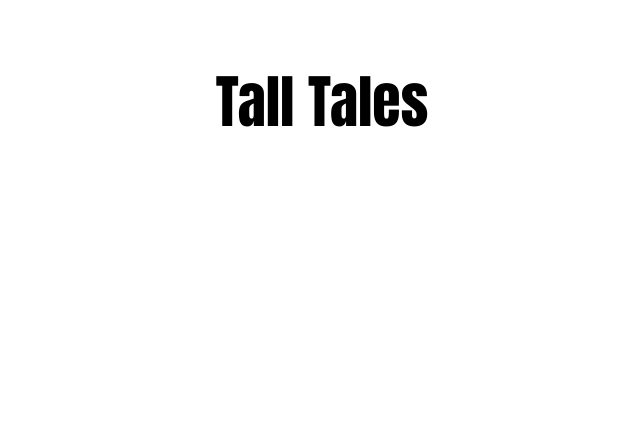
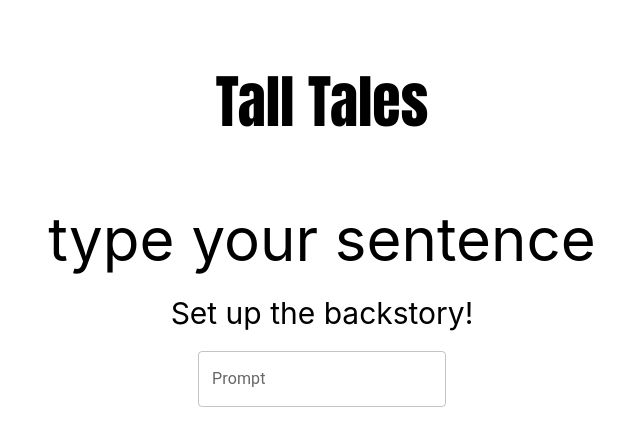
Before and after one commit to Jnwong116/TallTales, a React (Create React App) app in the folder talltales/: page / in a window 1280 px wide. Shown: the top 446 px of the page, without its empty margins (318-958 px from the left). Built offline with nearby package versions, Linux system fonts and the light colour scheme.

Commit message:
material ui and text field

```diff
--- a/talltales/package.json
+++ b/talltales/package.json
@@ -3,6 +3,9 @@
   "version": "0.1.0",
   "private": true,
   "dependencies": {
+    "@emotion/react": "^11.8.1",
+    "@emotion/styled": "^11.8.1",
+    "@mui/material": "^5.4.4",
     "@testing-library/jest-dom": "^5.16.2",
     "@testing-library/react": "^12.1.3",
     "@testing-library/user-event": "^13.5.0",
--- /dev/null
+++ b/talltales/src/components/userInput/userInput.css
@@ -0,0 +1,17 @@
+.user-input {
+  display: flex;
+  flex-direction: column;
+  justify-content: center;
+}
+
+.user-input-title {
+  font-family: "Inter";
+  font-size: 60px;
+  padding-bottom: 20px;
+}
+
+.user-input-tag {
+  font-family: "Inter";
+  font-size: 30px;
+  padding-bottom: 20px;
+}
--- a/talltales/src/components/userInput/userInput.js
+++ b/talltales/src/components/userInput/userInput.js
@@ -0,0 +1,19 @@
+import React from "react";
+import TextField from "@mui/material/TextField";
+import "./userInput.css";
+
+class UserInput extends React.Component {
+  render() {
+    return (
+      <div className="user-input">
+        <div className="user-input-title">type your sentence</div>
+        <div className="user-input-tag">{this.props.tag}</div>
+        <div className="user-input-bar">
+          <TextField id="outlined-basic" label="Prompt" variant="outlined" />
+        </div>
+      </div>
+    );
+  }
+}
+
+export default UserInput;
--- a/talltales/src/pages/inputStage/inputStage.js
+++ b/talltales/src/pages/inputStage/inputStage.js
@@ -1,5 +1,6 @@
 import React from "react";
-import AppName from '../../components/appName/appName.js';
+import AppName from "../../components/appName/appName.js";
+import UserInput from "../../components/userInput/userInput.js";
 
 class InputStage extends React.Component {
   constructor() {
@@ -17,9 +18,10 @@ class InputStage extends React.Component {
   }
   render() {
     return (
-        <div>
-            <AppName></AppName>
-        </div>
+      <div>
+        <AppName></AppName>
+        <UserInput tag="Set up the backstory!"></UserInput>
+      </div>
     );
   }
 }
```
Also changed, not shown: talltales/src/components/score/score.js (+8 -13 lines), talltales/src/components/userInput/userInput_style.css (deleted), 1 other file (tests, documents, lock files or other folders).
